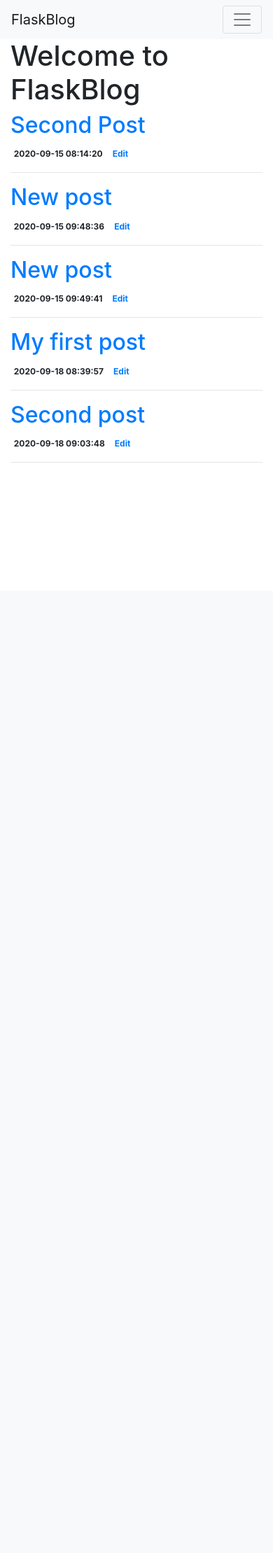
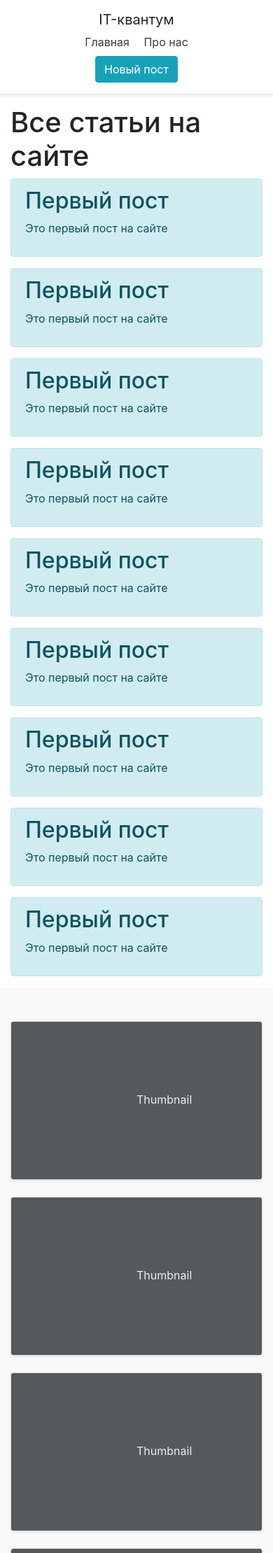
Before and after one commit to Qimyyy/flask-blog, a Flask app: page / in a window 390 px wide. Shown: the top 2219 px of the page at 70% size. Before the commit the page ends 661 px from the top, so only its background shows below. Run offline with Flask 2, Linux system fonts and the light colour scheme; data comes from the database, SQL or seed files in the repository; some libraries are stand-ins or nearby versions.

Commit message:
Hello Word

```diff
--- a/app.py
+++ b/app.py
@@ -1,82 +1,127 @@
+import json
 import sqlite3
-from flask import Flask, render_template, url_for, request, flash, redirect
+from flask import Flask, render_template, url_for, request, flash, redirect, jsonify
 from werkzeug.exceptions import abort
+from flask_sqlalchemy import SQLAlchemy
 
-def get_db_connection():
-    conn = sqlite3.connect('database.db')
-    conn.row_factory = sqlite3.Row
-    return conn
+from sqlalchemy import create_engine
+from sqlalchemy.orm import sessionmaker
 
-def get_post(post_id):
-    conn = get_db_connection()
-    post = conn.execute('SELECT * FROM posts WHERE id = ?',
-                        (post_id,)).fetchone()
-    conn.close()
-    if post is None:
-        abort(404)
-    return post
+from init_db import Post
 
-app = Flask(__name__)
+app = Flask(__name__, static_folder='static')
 app.config['SECRET_KEY'] = 'my_secret_key'
 
+engine = create_engine("sqlite:///database.db")
+DBSession = sessionmaker(bind=engine)
+session = DBSession()
+
+
 @app.route('/')
+@app.route('/index')
 def index():
-    conn = get_db_connection()
-    posts = conn.execute('SELECT * FROM posts').fetchall()
-    conn.close()
+    post1 = Post(title="Первый пост", text="Это первый пост на сайте")
+    session.add(post1)
+
+    posts = session.query(Post).all()
+    session.commit()
     return render_template('index.html', posts=posts)
 
-@app.route('/<int:post_id>')
-def post(post_id):
-    post = get_post(post_id)
-    return render_template('post.html', post=post)
 
-@app.route('/create', methods=('GET', 'POST'))
-def create():
+@app.route('/api/posts')
+def api_index():
+    posts = session.query(Post).all()
+
+    json_posts = []
+    for post in posts:
+        json_posts.append({
+            "id": post.id,
+            "text": post.text,
+            "title": post.title,
+            "date": post.date
+        })
+    session.commit()
+    return jsonify(json_posts)
+
+
+@app.route('/api/posts/<int:post_id>')
+def api_post(post_id):
+    post = session.query(Post).filter_by(id=post_id).one()
+    return jsonify({
+        "id": post.id,
+        "text": post.text,
+        "title": post.title,
+        "date": post.date
+    })
+    session.commit()
+
+
+@app.route('/posts/<int:post_id>')
+def post_detail(post_id):
+    one_post = Post.query.get_or_404(id=post_id)
+    return render_template('post.html', post=one_post)
+
+
+@app.route('/new', methods=('GET', 'POST'))
+def new_post():
     if request.method == 'POST':
-        title = request.form['title']
-        content = request.form['content']
+        title_request = request.form['title']
+        text_request = request.form['content']
 
-        if not title:
-            flash('Title is required!')
-        else:
-            conn = get_db_connection()
-            conn.execute('INSERT INTO posts (title, content) VALUES (?,?)', (title, content))
-            conn.commit()
-            conn.close()
-            flash('Succesfully post created!')
-            return redirect(url_for('index'))
+        if title_request == "" or text_request == "":
+            return redirect(url_for('new_post'))
+        post = Post.query.create(title=title_request, text=text_request)
+
+        session.add(post)
+        session.commit()
+        return redirect(url_for("index"))
+
     return render_template('create.html')
 
-@app.route('/<int:id>/edit', methods=('GET', 'POST'))
-def edit(id):
-    post = get_post(id)
+
+@app.route('/api/posts/new', methods=['POST'])
+def api_new_post():
+    if not request.json or "title" not in request.json or "text" not in request.json:
+        abort(400)
+
+    title_request = request.json['title']
+    text_request = request.json['text']
+
+    if title_request == "" or text_request == "":
+        return redirect(url_for('api_index'))
+    post = Post.query.create(title=title_request, text=text_request)
+
+    session.add(post)
+    session.commit()
+    return redirect(url_for("api_index"))
+
+
+@app.route('/posts/<int:post_id>/edit', methods=('GET', 'POST'))
+def post_edit(post_id):
+    edited_post = Post.query.get_or_404(id=post_id)
 
     if request.method == 'POST':
         title = request.form['title']
-        content = request.form['content']
+        text = request.form['content']
 
-        if not title:
-            flash('Title is required!')
-        else:
-            conn = get_db_connection()
-            conn.execute('UPDATE posts SET title = ?, content = ?'
-                         ' WHERE id = ?',
-                         (title, content, id))
-            conn.commit()
-            conn.close()
-            return redirect(url_for('index'))
-    return render_template('edit.html', post=post)
+        if title == "" or text == "":
+            return redirect(url_for('post_edit'))
 
-@app.route('/<int:id>/delete', methods=('POST',))
-def delete(id):
-    post = get_post(id)
-    conn = get_db_connection()
-    conn.execute('DELETE FROM posts WHERE id = ?', (id,))
-    conn.commit()
-    conn.close()
-    flash('"{}" was successfully deleted!'.format(post['title']))
-    return redirect(url_for('index'))
+        edited_post.title = title
+        edited_post.text = text
+        return redirect(url_for('index'))
+    return render_template('edit.html', post=edited_post)
+
+
+@app.route('/posts/<int:post_id>/delete', methods=('POST',))
+def delete(post_id):
+    deleted_post = Post.query.get_or_404(id=post_id)
+    session.delete(deleted_post)
+    session.commit()
+    return redirect(url_for("index"))
+
+
+# api_delete - добавить
 
 if __name__ == '__main__':
     app.run(debug=True)
--- a/schema.sql
+++ b/schema.sql
@@ -2,7 +2,7 @@ DROP TABLE IF EXISTS posts;
 
 CREATE TABLE posts (
     id INTEGER PRIMARY KEY AUTOINCREMENT,
-    created TIMESTAMP NOT NULL DEFAULT CURRENT_TIMESTAMP,
+    created TIMESTAMP NOT NULL DEFAULT CURRENT_DATE,
     title TEXT NOT NULL,
     content TEXT NOT NULL
 );
--- a/templates/base.html
+++ b/templates/base.html
@@ -11,31 +11,54 @@
     <title>{% block title %} {% endblock %}</title>
   </head>
   <body>
-    <nav class="navbar navbar-expand-md navbar-light bg-light">
-        <a class="navbar-brand" href="{{ url_for('index')}}">FlaskBlog</a>
-        <button class="navbar-toggler" type="button" data-toggle="collapse" data-target="#navbarNav" aria-controls="navbarNav" aria-expanded="false" aria-label="Toggle navigation">
-            <span class="navbar-toggler-icon"></span>
-        </button>
-        <div class="collapse navbar-collapse" id="navbarNav">
-            <ul class="navbar-nav">
-            <li class="nav-item active">
-                <a class="nav-link" href="#">About</a>
-            </li>
-            <li class="nav-item">
-              <a href="{{url_for('create')}}" class="nav-link">New Post</a>
-            </li>
-            <!-- /.nav-item -->
-            </ul>
-        </div>
-    </nav>
-    <div class="container">
-      {% for message in get_flashed_messages() %}
-        <div class="alert alert-danger">{{ message }}</div>
-        <!-- /.alert alert-danger -->
-      {% endfor %}
-      {% block content %} {% endblock %}
+    <div class="d-flex flex-column flex-md-row align-items-center p-3 px-md-4 mb-3 bg-white border-bottom shadow-sm">
+      <h5 class="my-0 mr-md-auto font-weight-normal">IT-квантум</h5>
+      <nav class="my-2 my-md-0 mr-md-3">
+        <a class="p-2 text-dark" href="{{ url_for('index') }}">Главная</a>
+        <a class="p-2 text-dark" href="">Про нас</a>
+      </nav>
+      <a class="btn btn-info" href="{{ url_for('new_post') }}">Новый пост</a>
     </div>
 
+    {% block content %} {% endblock %}
+
+    <footer class="container pt-4 my-md-5 pt-md-5 border-top">
+        <div class="row">
+          <div class="col-12 col-md">
+            <img class="mb-2" src="https://getbootstrap.com//docs/4.5/assets/brand/bootstrap-solid.svg" alt="" width="24" height="24">
+            <small class="d-block mb-3 text-muted">© 2017-2020</small>
+          </div>
+          <div class="col-6 col-md">
+            <h5>Features</h5>
+            <ul class="list-unstyled text-small">
+              <li><a class="text-muted" href="#">Cool stuff</a></li>
+              <li><a class="text-muted" href="#">Random feature</a></li>
+              <li><a class="text-muted" href="#">Team feature</a></li>
+              <li><a class="text-muted" href="#">Stuff for developers</a></li>
+              <li><a class="text-muted" href="#">Another one</a></li>
+              <li><a class="text-muted" href="#">Last time</a></li>
+            </ul>
+          </div>
+          <div class="col-6 col-md">
+            <h5>Resources</h5>
+            <ul class="list-unstyled text-small">
+              <li><a class="text-muted" href="#">Resource</a></li>
+              <li><a class="text-muted" href="#">Resource name</a></li>
+              <li><a class="text-muted" href="#">Another resource</a></li>
+              <li><a class="text-muted" href="#">Final resource</a></li>
+            </ul>
+          </div>
+          <div class="col-6 col-md">
+            <h5>About</h5>
+            <ul class="list-unstyled text-small">
+              <li><a class="text-muted" href="#">Team</a></li>
+              <li><a class="text-muted" href="#">Locations</a></li>
+              <li><a class="text-muted" href="#">Privacy</a></li>
+              <li><a class="text-muted" href="#">Terms</a></li>
+            </ul>
+          </div>
+        </div>
+      </footer>
     <!-- Optional JavaScript -->
     <!-- jQuery first, then Popper.js, then Bootstrap JS -->
     <script src="https://code.jquery.com/jquery-3.3.1.slim.min.js" integrity="sha384-q8i/X+965DzO0rT7abK41JStQIAqVgRVzpbzo5smXKp4YfRvH+8abtTE1Pi6jizo" crossorigin="anonymous"></script>
--- a/templates/index.html
+++ b/templates/index.html
@@ -1,15 +1,55 @@
 {% extends 'base.html' %}
 
+{% block title %} Все статьи на сайте {% endblock %}
+
 {% block content %}
-    <h1>{% block title %} Welcome to FlaskBlog {% endblock %}</h1>
-    {% for post in posts %}
-        <a href="{{ url_for('post', post_id=post['id']) }}">
-            <h2>{{ post['title'] }}</h2>
-        </a>
-        <span class="badge bagde-primary">{{ post['created'] }}</span>
-        <a href="{{ url_for('edit', id=post['id']) }}">
-            <span class="badge bagde-warning">Edit</span>
-        </a>
-        <hr>
-    {% endfor %}
+    <div class="container">
+      <h1>Все статьи на сайте</h1>
+      {% for post in posts %}
+        <div class="alert alert-info">
+          <h2>{{ post['title'] }}</h2>
+          <p class="mt2">
+            {{ post['text'] }}
+          </p>
+        </div>
+      {% endfor %}
+    </div>
+
+    <div class="album py-5 bg-light">
+      <div class="container">
+
+        <div class="row">
+          <div class="col-md-4">
+            <div class="card mb-4 shadow-sm">
+              <svg class="bd-placeholder-img card-img" width="100%" height="225" xmlns="http://www.w3.org/2000/svg" preserveAspectRatio="xMidYMid slice" focusable="false" role="img" aria-label="Placeholder: Thumbnail"><title>Placeholder</title><rect fill="#55595c" width="100%" height="100%"></rect><text fill="#eceeef" dy=".3em" x="50%" y="50%">Thumbnail</text></svg>
+            </div>
+          </div>
+          <div class="col-md-4">
+            <div class="card mb-4 shadow-sm">
+              <svg class="bd-placeholder-img card-img" width="100%" height="225" xmlns="http://www.w3.org/2000/svg" preserveAspectRatio="xMidYMid slice" focusable="false" role="img" aria-label="Placeholder: Thumbnail"><title>Placeholder</title><rect fill="#55595c" width="100%" height="100%"></rect><text fill="#eceeef" dy=".3em" x="50%" y="50%">Thumbnail</text></svg>
+            </div>
+          </div>
+          <div class="col-md-4">
+            <div class="card mb-4 shadow-sm">
+              <svg class="bd-placeholder-img card-img" width="100%" height="225" xmlns="http://www.w3.org/2000/svg" preserveAspectRatio="xMidYMid slice" focusable="false" role="img" aria-label="Placeholder: Thumbnail"><title>Placeholder</title><rect fill="#55595c" width="100%" height="100%"></rect><text fill="#eceeef" dy=".3em" x="50%" y="50%">Thumbnail</text></svg>
+            </div>
+          </div>
+          <div class="col-md-4">
+            <div class="card mb-4 shadow-sm">
+              <svg class="bd-placeholder-img card-img" width="100%" height="225" xmlns="http://www.w3.org/2000/svg" preserveAspectRatio="xMidYMid slice" focusable="false" role="img" aria-label="Placeholder: Thumbnail"><title>Placeholder</title><rect fill="#55595c" width="100%" height="100%"></rect><text fill="#eceeef" dy=".3em" x="50%" y="50%">Thumbnail</text></svg>
+            </div>
+          </div>
+          <div class="col-md-4">
+            <div class="card mb-4 shadow-sm">
+              <svg class="bd-placeholder-img card-img" width="100%" height="225" xmlns="http://www.w3.org/2000/svg" preserveAspectRatio="xMidYMid slice" focusable="false" role="img" aria-label="Placeholder: Thumbnail"><title>Placeholder</title><rect fill="#55595c" width="100%" height="100%"></rect><text fill="#eceeef" dy=".3em" x="50%" y="50%">Thumbnail</text></svg>
+            </div>
+          </div>
+          <div class="col-md-4">
+            <div class="card mb-4 shadow-sm">
+              <svg class="bd-placeholder-img card-img" width="100%" height="225" xmlns="http://www.w3.org/2000/svg" preserveAspectRatio="xMidYMid slice" focusable="false" role="img" aria-label="Placeholder: Thumbnail"><title>Placeholder</title><rect fill="#55595c" width="100%" height="100%"></rect><text fill="#eceeef" dy=".3em" x="50%" y="50%">Thumbnail</text></svg>
+            </div>
+          </div>
+        </div>
+      </div>
+    </div>
 {% endblock %}
```
Also changed, not shown: init_db.py (+25 -13 lines), requirements.txt (added, +40 -0 lines), templates/create.html (+9 -7 lines), templates/edit.html (+6 -6 lines), templates/post.html (+7 -3 lines), templates/posts.html (added, +15 -0 lines), templates/upload.html (added, +11 -0 lines), database.db, static/img/01.svg (added), static/img/111.jpg (added), static/img/112.jpg (added), static/img/113.jpg (added), static/img/delete-book.gif (added), templates/about.html (added), 1 other file.
